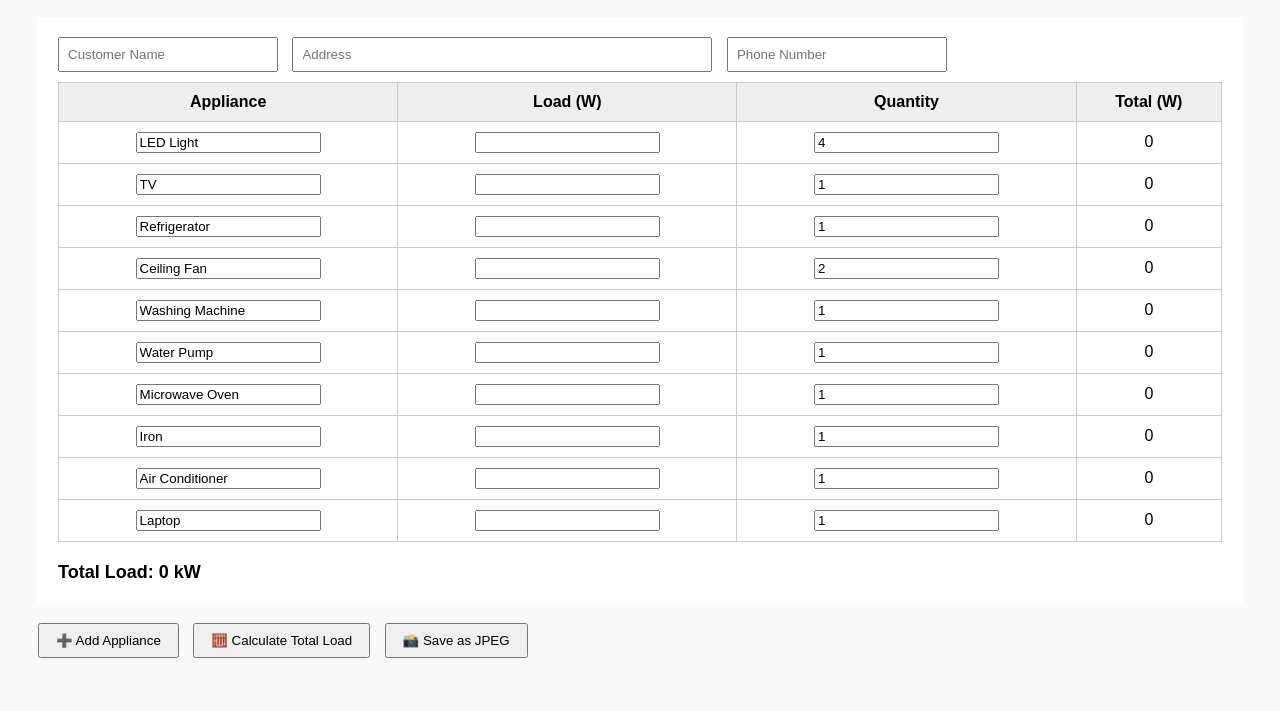
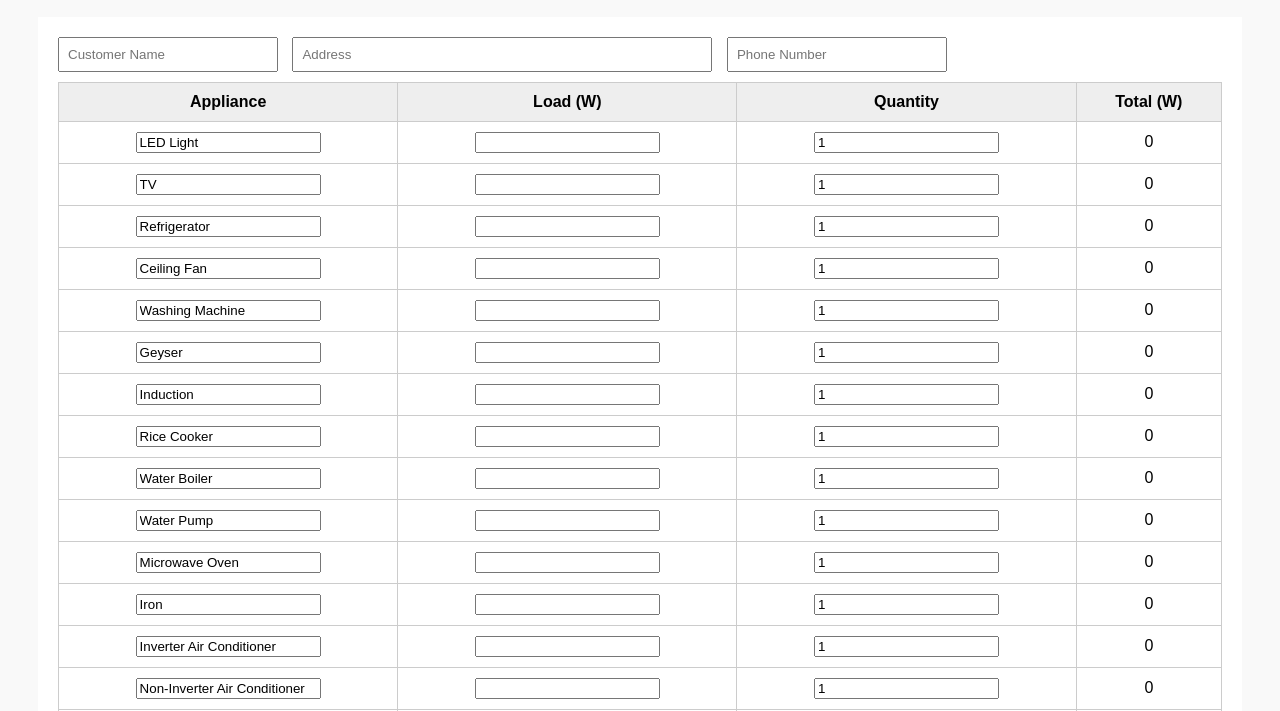
Before and after one commit to ilongjamir/Symbios_Load_Calculator, a plain HTML site: page index.html in a window 1280 px wide. Shown: the part 89-800 px from the top of the page. Drawn offline with Linux system fonts and the light colour scheme.

Commit message:
Update index.html

```diff
--- a/index.html
+++ b/index.html
@@ -36,15 +36,20 @@
         <tr><th>Appliance</th><th>Load (W)</th><th>Quantity</th><th>Total (W)</th></tr>
       </thead>
       <tbody>
-        <tr><td><input type="text" value="LED Light" /></td><td><input type="number" class="watts" /></td><td><input type="number" value="4" class="qty" /></td><td class="rowTotal">0</td></tr>
+        <tr><td><input type="text" value="LED Light" /></td><td><input type="number" class="watts" /></td><td><input type="number" value="1" class="qty" /></td><td class="rowTotal">0</td></tr>
         <tr><td><input type="text" value="TV" /></td><td><input type="number" class="watts" /></td><td><input type="number" value="1" class="qty" /></td><td class="rowTotal">0</td></tr>
         <tr><td><input type="text" value="Refrigerator" /></td><td><input type="number" class="watts" /></td><td><input type="number" value="1" class="qty" /></td><td class="rowTotal">0</td></tr>
-        <tr><td><input type="text" value="Ceiling Fan" /></td><td><input type="number" class="watts" /></td><td><input type="number" value="2" class="qty" /></td><td class="rowTotal">0</td></tr>
+        <tr><td><input type="text" value="Ceiling Fan" /></td><td><input type="number" class="watts" /></td><td><input type="number" value="1" class="qty" /></td><td class="rowTotal">0</td></tr>
         <tr><td><input type="text" value="Washing Machine" /></td><td><input type="number" class="watts" /></td><td><input type="number" value="1" class="qty" /></td><td class="rowTotal">0</td></tr>
+        <tr><td><input type="text" value="Geyser" /></td><td><input type="number" class="watts" /></td><td><input type="number" value="1" class="qty" /></td><td class="rowTotal">0</td></tr>
+        <tr><td><input type="text" value="Induction" /></td><td><input type="number" class="watts" /></td><td><input type="number" value="1" class="qty" /></td><td class="rowTotal">0</td></tr>
+        <tr><td><input type="text" value="Rice Cooker" /></td><td><input type="number" class="watts" /></td><td><input type="number" value="1" class="qty" /></td><td class="rowTotal">0</td></tr>
+        <tr><td><input type="text" value="Water Boiler" /></td><td><input type="number" class="watts" /></td><td><input type="number" value="1" class="qty" /></td><td class="rowTotal">0</td></tr>
         <tr><td><input type="text" value="Water Pump" /></td><td><input type="number" class="watts" /></td><td><input type="number" value="1" class="qty" /></td><td class="rowTotal">0</td></tr>
         <tr><td><input type="text" value="Microwave Oven" /></td><td><input type="number" class="watts" /></td><td><input type="number" value="1" class="qty" /></td><td class="rowTotal">0</td></tr>
         <tr><td><input type="text" value="Iron" /></td><td><input type="number" class="watts" /></td><td><input type="number" value="1" class="qty" /></td><td class="rowTotal">0</td></tr>
-        <tr><td><input type="text" value="Air Conditioner" /></td><td><input type="number" class="watts" /></td><td><input type="number" value="1" class="qty" /></td><td class="rowTotal">0</td></tr>
+        <tr><td><input type="text" value="Inverter Air Conditioner" /></td><td><input type="number" class="watts" /></td><td><input type="number" value="1" class="qty" /></td><td class="rowTotal">0</td></tr>
+        <tr><td><input type="text" value="Non-Inverter Air Conditioner" /></td><td><input type="number" class="watts" /></td><td><input type="number" value="1" class="qty" /></td><td class="rowTotal">0</td></tr>
         <tr><td><input type="text" value="Laptop" /></td><td><input type="number" class="watts" /></td><td><input type="number" value="1" class="qty" /></td><td class="rowTotal">0</td></tr>
       </tbody>
     </table>
```
